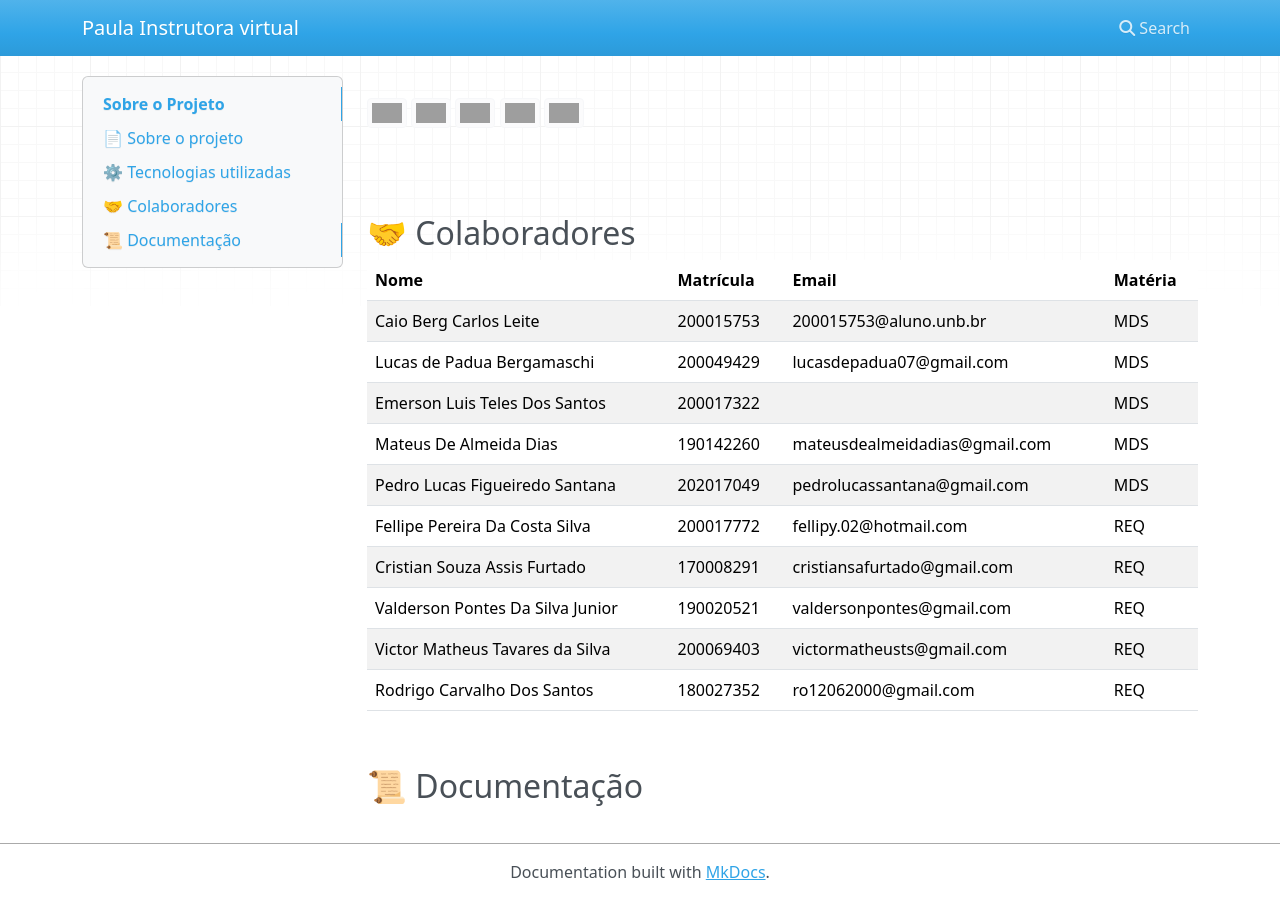
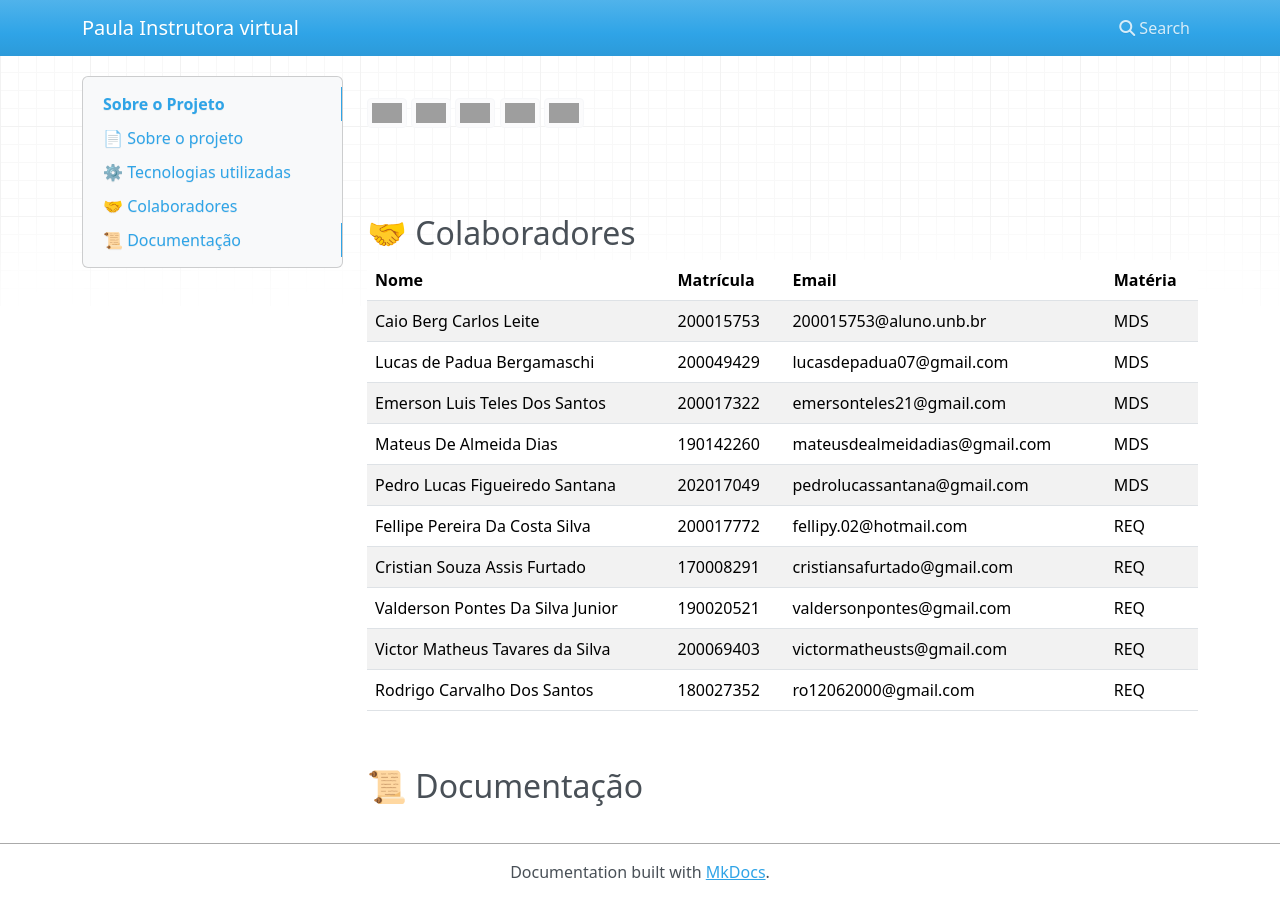
Before and after one commit to mdsreq-fga-unb/2022.1-Paula-Instrutora-Virtual, an MkDocs documentation site: the page built from docs/index.md, in a window 1280 px wide and 900 px high, scrolled down 567 px. Built offline with MkDocs 1.6.1, drawn with Linux system fonts in a browser that asks for light colours; nearby versions of some CDN libraries; grey boxes are pictures that could not be loaded.

```diff
--- a/docs/index.md
+++ b/docs/index.md
@@ -4,21 +4,22 @@
    <h1> 2022-1- Paula Instrutora Virtual </h1>
 </div>
 
-
 <br/>
 
 ## 📄 Sobre o projeto
+
     Escrever algo sobre o projeto (breve descrição do que consiste o produto)
+
 <br/>
 
 ## ⚙️ Tecnologias utilizadas
 
 As tecnologias foram determinadas de acordo com a necessidade das atividades a serem desenvolvidas.
 
-| Frontend                 |                           Backend  |
-| :-------------------------------------------------- | :-------------------------------------------------------------------------------------------------------------------------------------------------------------------------------------------------------------------------------------------: |
-| Flutter |  NodeJS |
-|         |  MySQL  |
+| Frontend | Backend |
+| :------- | :-----: |
+| Flutter  | NodeJS  |
+|          |  MySQL  |
 
 <br>
 <p align="left">
@@ -33,18 +34,18 @@ As tecnologias foram determinadas de acordo com a necessidade das atividades a s
 
 ## 🤝 Colaboradores
 
-| Nome | Matrícula | Email | Matéria |
-|--------|------------|------------------------------------|------|
-| Caio Berg Carlos Leite |	200015753 |	200015753@aluno.unb.br | MDS |
-| Lucas de Padua Bergamaschi |	200049429 |	lucasdepadua07@gmail.com | MDS |
-| Emerson Luis Teles Dos Santos |	200017322 |	 | MDS |
-| Mateus De Almeida Dias |	190142260 |	mateusdealmeidadias@gmail.com | MDS |
-| Pedro Lucas Figueiredo Santana |	202017049 |	pedrolucassantana@gmail.com | MDS |
-| Fellipe Pereira Da Costa Silva |	200017772 |	fellipy.02@hotmail.com | REQ |
-| Cristian Souza Assis Furtado |	170008291 |	cristiansafurtado@gmail.com | REQ |
-| Valderson Pontes Da Silva Junior |	190020521    |	valdersonpontes@gmail.com | REQ |
-| Victor Matheus Tavares da Silva  |	200069403 |	victormatheusts@gmail.com | REQ |
-| Rodrigo Carvalho Dos Santos  |  180027352 |    ro12062000@gmail.com | REQ |
+| Nome                             | Matrícula | Email                         | Matéria |
+| -------------------------------- | --------- | ----------------------------- | ------- |
+| Caio Berg Carlos Leite           | 200015753 | 200015753@aluno.unb.br        | MDS     |
+| Lucas de Padua Bergamaschi       | 200049429 | lucasdepadua07@gmail.com      | MDS     |
+| Emerson Luis Teles Dos Santos    | 200017322 | emersonteles21@gmail.com      | MDS     |
+| Mateus De Almeida Dias           | 190142260 | mateusdealmeidadias@gmail.com | MDS     |
+| Pedro Lucas Figueiredo Santana   | 202017049 | pedrolucassantana@gmail.com   | MDS     |
+| Fellipe Pereira Da Costa Silva   | 200017772 | fellipy.02@hotmail.com        | REQ     |
+| Cristian Souza Assis Furtado     | 170008291 | cristiansafurtado@gmail.com   | REQ     |
+| Valderson Pontes Da Silva Junior | 190020521 | valdersonpontes@gmail.com     | REQ     |
+| Victor Matheus Tavares da Silva  | 200069403 | victormatheusts@gmail.com     | REQ     |
+| Rodrigo Carvalho Dos Santos      | 180027352 | ro12062000@gmail.com          | REQ     |
 
 <br/>
 
```
